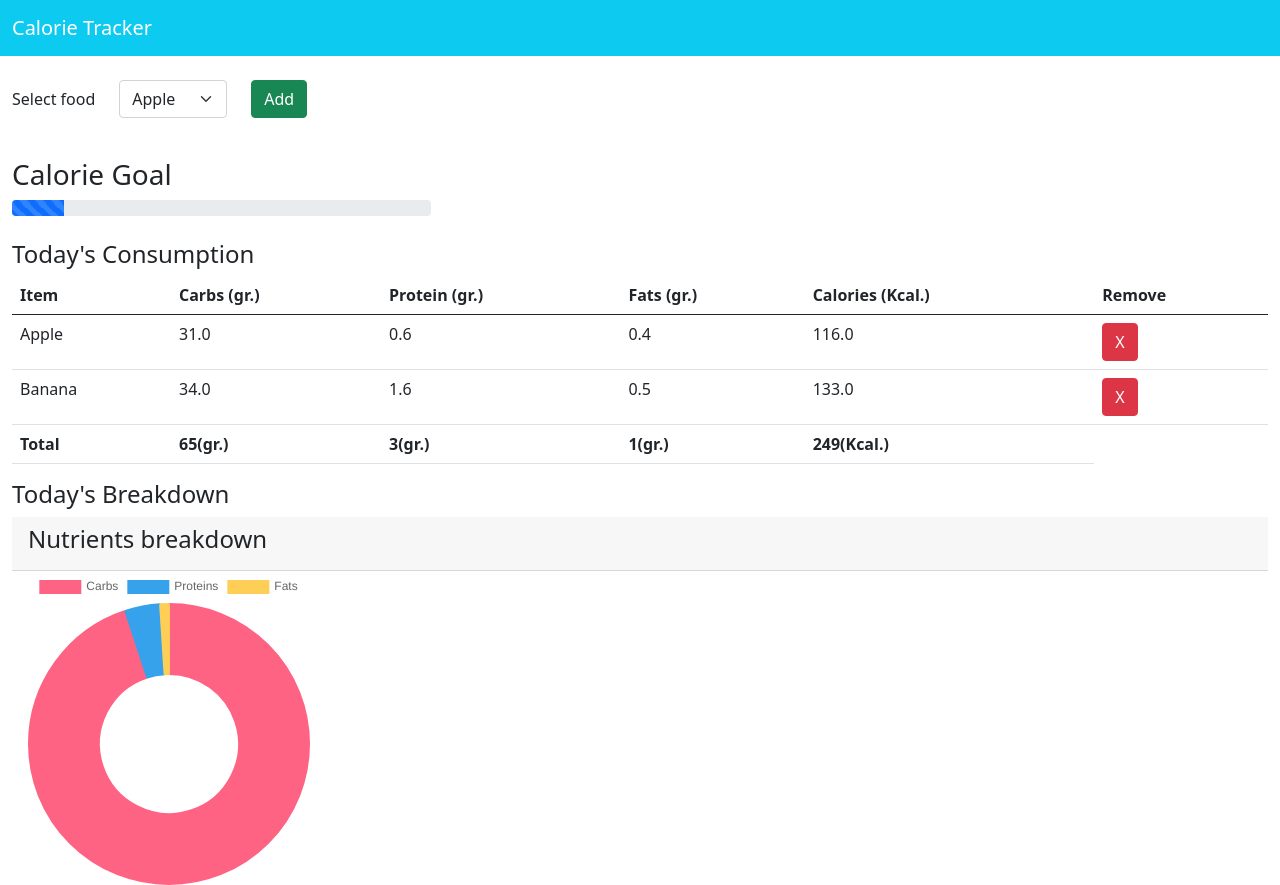
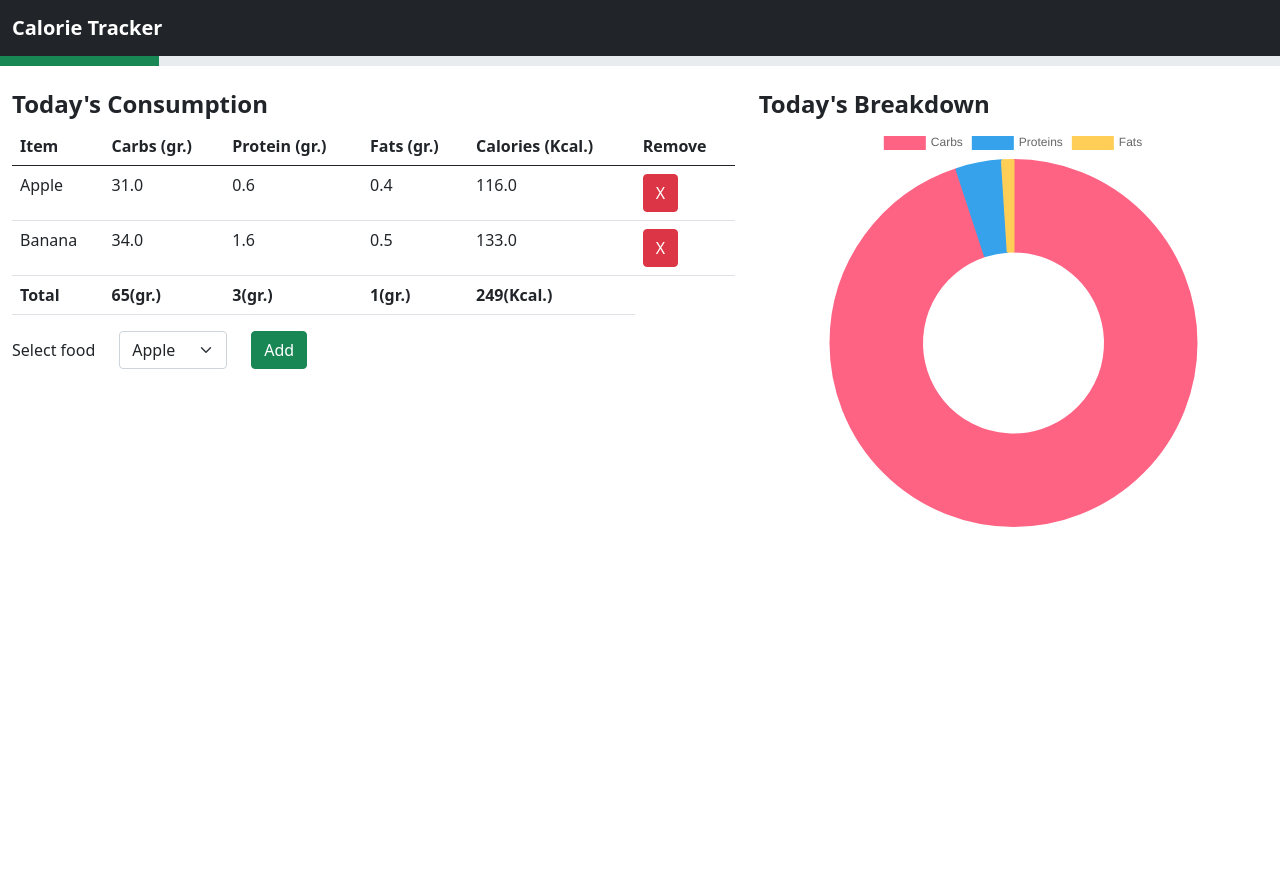
Before and after one commit to Frozziie/django-calorie-tracker, a Django app: page / in a window 1280 px wide. After the commit the page ends 527 px from the top, so only its background shows below. Run offline with Django 4.2, Linux system fonts and the light colour scheme; data comes from the database, SQL or seed files in the repository; both versions use the stored data as it was after the commit.

Commit message:
new commit

```diff
--- a/core/static/core/food.js
+++ b/core/static/core/food.js
@@ -28,8 +28,6 @@ var calPer = (calories / 2000) * 100; // Get % calories based on 2000 expected c
 document.getElementsByClassName("progress-bar")[0].setAttribute("style", "width:" + calPer + "%");
 
 
-
-
 /* Nutrients donut chart */
 
 // Metrics
@@ -47,7 +45,7 @@ const labels = [
 const data = {
     labels: labels,
     datasets: [{
-        label: 'My First dataset',
+        label: 'Donut',
         backgroundColor: [
             'rgba(255, 99, 132, 1)',
             'rgba(54, 162, 235, 1)',
@@ -69,7 +67,9 @@ const data = {
 const config = {
     type: 'doughnut',
     data: data,
-    options: {}
+    options: {
+        maintainAspectRatio: false,
+    }
 };
 
 const myChart = new Chart(document.getElementById('myChart'),config);
--- /dev/null
+++ b/core/templates/core/base.html
@@ -0,0 +1,41 @@
+{% load static %}
+
+<html lang="en">
+<head>
+  <meta charset="UTF-8">
+  <meta http-equiv="X-UA-Compatible" content="IE=edge">
+  <meta name="viewport" content="width=device-width, initial-scale=1.0">
+  <!-- Bootstrap 5 -->
+  <link href="https://cdn.jsdelivr.net/npm/bootstrap@5.0.2/dist/css/bootstrap.min.css" rel="stylesheet" integrity="sha384-EVSTQN3/azprG1Anm3QDgpJLIm9Nao0Yz1ztcQTwFspd3yD65VohhpuuCOmLASjC" crossorigin="anonymous">
+  <title>Calorie Tracker</title>
+</head>
+<body>
+
+  <!-- Navbar -->
+  <nav class="navbar navbar-dark bg-dark">
+    <div class="container-fluid">
+      <a class="navbar-brand fw-bold" href="{% url 'index' %}">Calorie Tracker</a>
+    </div>
+  </nav>
+  <!-- Progress Bar -->
+  {% block progress-bar %}
+
+  {% endblock progress-bar %}
+
+  <br>
+
+  <div class="container-fluid">
+
+  {% block content %}
+
+  {% endblock content %}
+
+  </div> <!-- Container -->
+
+  <!-- Chart.js -->
+  <script src="https://cdn.jsdelivr.net/npm/chart.js"></script>
+  <!-- JS -->
+  <script type="text/javascript" src="{% static 'core/food.js' %}"></script>
+
+</body>
+</html>
--- a/core/templates/core/index.html
+++ b/core/templates/core/index.html
@@ -1,57 +1,17 @@
-{% load static %}
+{% extends 'core/base.html' %}
 
-<html lang="en">
-<head>
-  <meta charset="UTF-8">
-  <meta http-equiv="X-UA-Compatible" content="IE=edge">
-  <meta name="viewport" content="width=device-width, initial-scale=1.0">
-  <!-- Bootstrap 5 -->
-  <link href="https://cdn.jsdelivr.net/npm/bootstrap@5.0.2/dist/css/bootstrap.min.css" rel="stylesheet" integrity="sha384-EVSTQN3/azprG1Anm3QDgpJLIm9Nao0Yz1ztcQTwFspd3yD65VohhpuuCOmLASjC" crossorigin="anonymous">
-  <title>Calorie Tracker</title>
-</head>
-<body>
+{% block progress-bar %}
+  <div class="progress" style="height: 10px; border-radius: 0px;">
+    <div class="progress-bar bg-success" role="progressbar" aria-valuenow="0" aria-valuemin="0" aria-valuemax="0" style="width: 20%"></div>
+  </div>
+{% endblock progress-bar %}
 
-  <!-- Navbar -->
-  <nav class="navbar navbar-dark bg-info">
-    <div class="container-fluid">
-      <a class="navbar-brand" href="{% url 'index' %}">Calorie Tracker</a>
-    </div>
-  </nav>
-
-  <br>
-
-  <div class="container-fluid">
-
-      <!-- Food selector -->
-      <form class="row" method="post">
-        {% csrf_token %}
-        <div class="col-auto">
-          <label class="col-form-label">Select food</label>
-        </div>
-        <div class="col-auto">
-          <select class="form-select">
-            {% for food in foods %}
-            <option value="">{{ food.name }}</option>
-            {% endfor %}
-          </select>
-        </div>
-        <div class="col-auto">
-          <button class="btn btn-success" type="submit">Add</button>
-        </div>
-      </form>
-
-    <br>
-
-    <!-- Progress Bar -->
-    <h3>Calorie Goal</h3>
-    <div class="progress col-4">
-      <div class="progress-bar progress-bar-striped progress-bar-animated" role="progressbar" aria-valuenow="0" aria-valuemin="0" aria-valuemax="0" style="width: 20%"></div>
-    </div>
-
-    <br>
+{% block content %}
+  <div class="row">
 
     <!-- Consumption Table -->
-    <h4>Today's Consumption</h4>
+    <div class="col-md-7">
+      <h4 class="fw-bold">Today's Consumption</h4>
       <table class="table" id="table">
         <thead>
           <tr>
@@ -71,7 +31,7 @@
             <td>{{ c.food_consumed.protein }}</td>
             <td>{{ c.food_consumed.fats }}</td>
             <td>{{ c.food_consumed.calories }}</td>
-          <td><a class="btn btn-danger" href="#">X</a></td>
+            <td><a class="btn btn-danger" href="{% url 'delete' c.pk %}">X</a></td>
           </tr>
           {% endfor %}
           <tr class="">
@@ -84,19 +44,32 @@
         </tbody>
       </table>
 
-    <!-- Nutrients Graph -->
-    <h4>Today's Breakdown</h4>
-    <div class="card-header ">
-      <h4>Nutrients breakdown</h4>
+      <!-- Food selector -->
+      <form class="row" method="post">
+        {% csrf_token %}
+        <div class="col-auto">
+          <label class="col-form-label">Select food</label>
         </div>
-    <div class="col-3">
-      <canvas id="myChart"></canvas>
+        <div class="col-auto">
+          <select class="form-select" name="food_consumed" id="food_consumed">
+            {% for food in foods %}
+            <option value="{{ food.name }}">{{ food.name }}</option>
+            {% endfor %}
+          </select>
+        </div>
+        <div class="col-auto">
+          <button class="btn btn-success" type="submit">Add</button>
+        </div>
+      </form>
+    </div>
+
+    <!-- Nutrients Donut -->
+    <div class="col-md-5">
+      <h4 class="fw-bold">Today's Breakdown</h4>
+      <div class="col-md-12">
+        <canvas id="myChart" height="400"></canvas>
       </div>
     </div>
 
-  <!-- Chart.js -->
-  <script src="https://cdn.jsdelivr.net/npm/chart.js"></script>
-  <!-- JS -->
-  <script type="text/javascript" src="{% static 'core/food.js' %}"></script>
-</body>
-</html>
+  </div> <!-- Row -->
+  {% endblock content %}
--- a/core/urls.py
+++ b/core/urls.py
@@ -2,5 +2,6 @@ from django.urls import path
 from core import views
 
 urlpatterns = [
-    path('', views.index, name='index')
+    path('', views.index, name='index'),
+    path('delete/<int:id>/', views.delete_consume, name='delete'),
 ]
--- a/core/views.py
+++ b/core/views.py
@@ -1,8 +1,30 @@
-from django.shortcuts import render
+from django.shortcuts import render, redirect
 from core.models import Food, Consume
 
+
 def index(request):
-    if request.method == "GET":
+    if request.method == "POST":
+        # Get data from request
+        food_consumed = request.POST['food_consumed']
+        consume = Food.objects.get(name=food_consumed)
+        user = request.user
+        # Create new table object and save in database
+        consume = Consume(user=user, food_consumed=consume)
+        consume.save()
+        # Context variable
         foods = Food.objects.all()
-        consumed_food = Consume.objects.all()
+    else:
+        # Context variable
+        foods = Food.objects.all()
+
+    consumed_food = Consume.objects.all()
+
     return render(request, 'core/index.html', {'foods': foods, 'consumed_food': consumed_food})
+
+
+def delete_consume(request, id):
+    consumed_food = Consume.objects.get(id=id)
+    if request.method == "POST":
+        consumed_food.delete()
+        return redirect('/')
+    return render(request, 'core/delete.html')
--- /dev/null
+++ b/requirements.txt
@@ -0,0 +1 @@
+django
```
Also changed, not shown: core/templates/core/delete.html (added, +12 -0 lines), README.md (added), db.sqlite3. Lines whose indentation alone changed are shown as unchanged.
